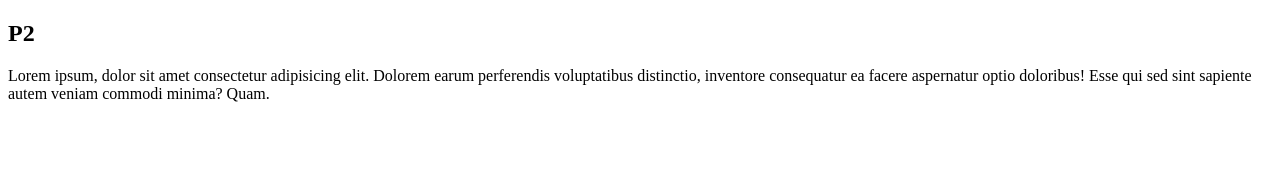
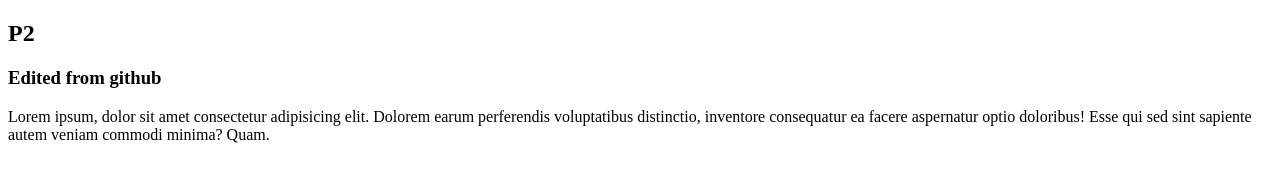
Before and after one commit to rajindra19524/P2, a plain HTML site: page index.html in a window 1280 px wide. Drawn offline with Linux system fonts and the light colour scheme.

Commit message:
Update index.html

```diff
--- a/index.html
+++ b/index.html
@@ -8,6 +8,7 @@
 </head>
 <body>
     <h2>P2</h2>
+    <h3>Edited from github</h3>
     <p>Lorem ipsum, dolor sit amet consectetur adipisicing elit. Dolorem earum perferendis
         voluptatibus distinctio, inventore consequatur ea
         facere aspernatur optio doloribus! Esse qui sed sint sapiente autem veniam commodi minima? Quam.</p>
```
